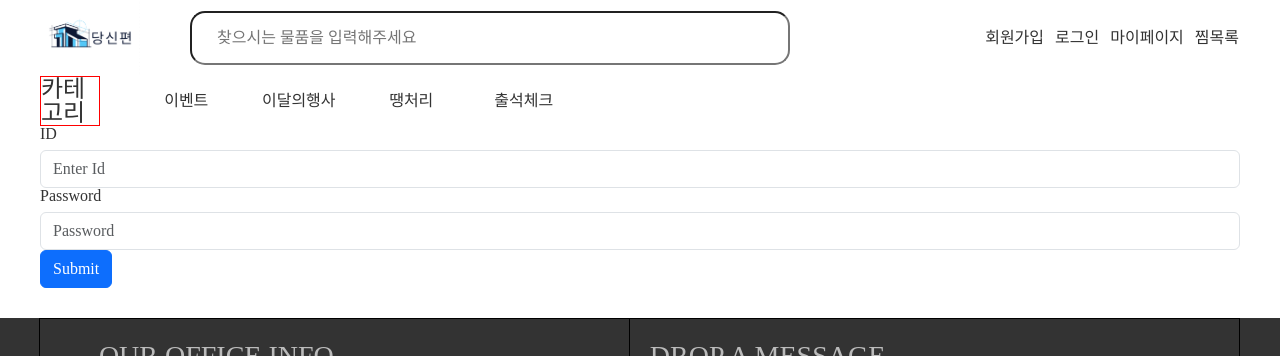
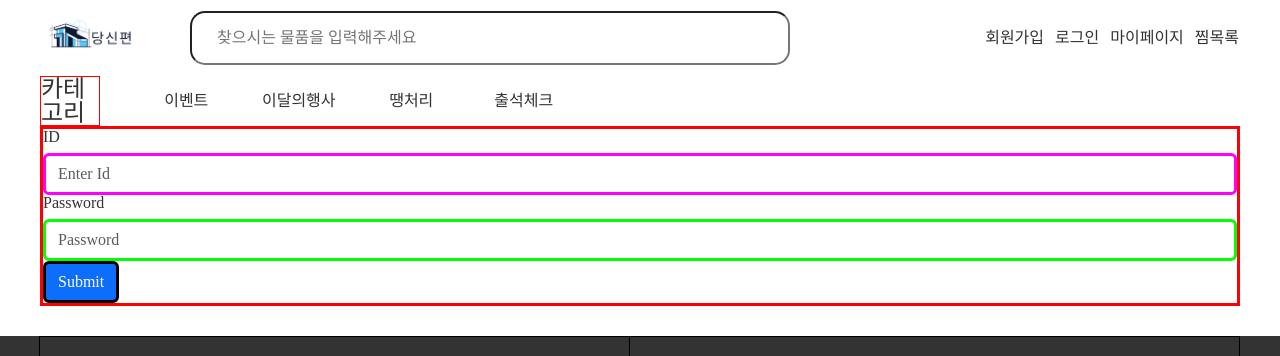
Before and after one commit to taengK/FairyTeam, a React (Create React App) app in the folder react-fairy/: page /Login in a window 1280 px wide. Shown: the top 356 px of the page. Built offline with nearby package versions, Linux system fonts and the light colour scheme.

Commit message:
박충희_Login.css

```diff
--- a/react-fairy/src/App.js
+++ b/react-fairy/src/App.js
@@ -14,6 +14,7 @@ import './css/Head.css'
 import './css/NavList.css'
 import './css/Main.css'
 import './css/Footer.css'
+import './css/Login.css'
 
 
 
--- /dev/null
+++ b/react-fairy/src/css/Login.css
@@ -0,0 +1,15 @@
+.LoginBox {
+  border: 3px solid #f00;
+}
+
+.LoginId {
+  border: 3px solid #f0f;
+}
+
+.LoginPw {
+  border: 3px solid #0f0;
+}
+
+.LoginSubmit {
+  border: 3px solid #000;
+}/*# sourceMappingURL=Login.css.map */
--- /dev/null
+++ b/react-fairy/src/css/Login.scss
@@ -0,0 +1,12 @@
+.LoginBox{
+    border: 3px solid #f00;
+}
+.LoginId {
+    border: 3px solid #f0f;
+}
+.LoginPw {
+    border: 3px solid #0f0;
+}
+.LoginSubmit {
+    border: 3px solid #000;
+}
--- a/react-fairy/src/page/Login.jsx
+++ b/react-fairy/src/page/Login.jsx
@@ -47,24 +47,18 @@ const Login = () => {
 
   return (
 
-    <div className='main-box info-box'><Form onSubmit={handleLogin}>
+    <div className='LoginBox'><Form onSubmit={handleLogin}>
 
     <Form.Group as={Col} controlId="formGridEmail">
       <Form.Label>ID</Form.Label>
-      <Form.Control type="text" placeholder="Enter Id" ref={idRef} />
+      <Form.Control type="text" placeholder="Enter Id" ref={idRef} className='LoginId' />
     </Form.Group>
 
     <Form.Group as={Col} controlId="formGridPassword">
       <Form.Label>Password</Form.Label>
-      <Form.Control type="password" placeholder="Password" ref={pwRef} />
+      <Form.Control type="password" placeholder="Password" ref={pwRef} className='LoginPw'/>
     </Form.Group>
-
-
-
-
-
-
-  <Button variant="primary" type="submit">
+  <Button variant="primary" type="submit" className='LoginSubmit'>
     Submit
   </Button>
 </Form>
--- a/react-fairy/src/page/Main.jsx
+++ b/react-fairy/src/page/Main.jsx
@@ -6,6 +6,9 @@ import { Swiper, SwiperSlide } from 'swiper/react';
 import 'swiper/css';
 import 'swiper/css/pagination';
 import 'swiper/css/navigation';
+
+
+
 
 // import required modules
 import { Autoplay, Pagination, Navigation } from 'swiper/modules';
```
Also changed, not shown: 1 other file (tests, documents, lock files or other folders).
